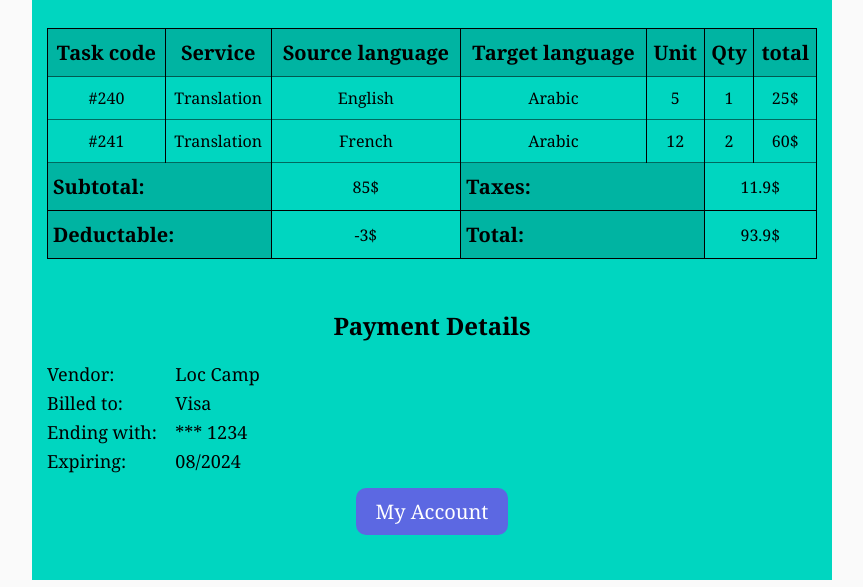
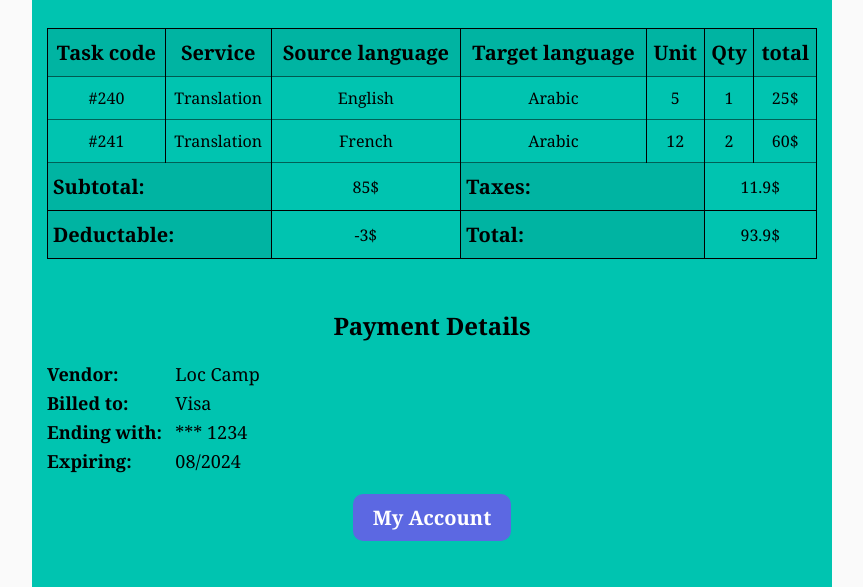
Before and after one commit to Ibrahim-MohamedH/Email_page, a plain HTML site: page index.html in a window 1280 px wide. Shown: the part 668-1255 px from the top of the page, without its empty margins (208-1071 px from the left). Drawn offline with Linux system fonts and the light colour scheme.

Commit message:
darkened color

```diff
--- a/index.html
+++ b/index.html
@@ -25,8 +25,7 @@
         margin: auto;
 
         padding: 50px 15px 0px;
-        background-color: #00d6c0;
-        /* background-color: white; */
+        background-color: rgb(0, 196, 176);
       }
       header {
         display: flex;
@@ -128,6 +127,12 @@
       .row {
         display: flex;
         margin-bottom: 5px;
+      }
+      .row div:first-child {
+        font-weight: bold;
+      }
+      .row div:last-child {
+        font-size: 25px;
       }
       .col-md-10 {
         width: calc(10 * (100% / 12));
```
